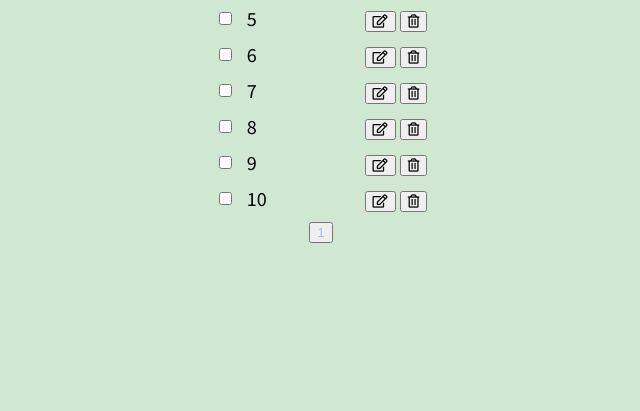
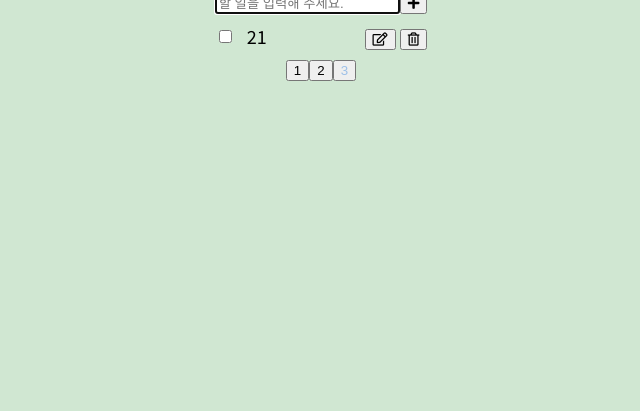
Before and after one commit to luckfeat/JavaScript-To-Do-List, a website built with Parcel: page index.html in a window 1280 px wide. Shown: the part 389-800 px from the top of the page, without its empty margins (319-959 px from the left). Built offline with nearby package versions, Linux system fonts and the light colour scheme; data requests are answered from the project's data file.

Commit message:
feat: Add multiple pagination features at index.js

```diff
--- a/db.json
+++ b/db.json
@@ -49,6 +49,61 @@
       "content": "10",
       "completed": false,
       "id": 10
+    },
+    {
+      "content": "11",
+      "completed": false,
+      "id": 11
+    },
+    {
+      "content": "12",
+      "completed": false,
+      "id": 12
+    },
+    {
+      "content": "13",
+      "completed": false,
+      "id": 13
+    },
+    {
+      "content": "14",
+      "completed": false,
+      "id": 14
+    },
+    {
+      "content": "15",
+      "completed": false,
+      "id": 15
+    },
+    {
+      "content": "16",
+      "completed": false,
+      "id": 16
+    },
+    {
+      "content": "17",
+      "completed": false,
+      "id": 17
+    },
+    {
+      "content": "18",
+      "completed": false,
+      "id": 18
+    },
+    {
+      "content": "19",
+      "completed": false,
+      "id": 19
+    },
+    {
+      "content": "20",
+      "completed": false,
+      "id": 20
+    },
+    {
+      "content": "21",
+      "completed": false,
+      "id": 21
     }
   ]
 }
--- a/index.html
+++ b/index.html
@@ -16,7 +16,7 @@
     />
     <script src="https://cdn.jsdelivr.net/npm/handlebars@latest/dist/handlebars.js"></script>
     <script type="module" src="./src/index.js"></script>
-    <title>TODO</title>
+    <title>To Do</title>
   </head>
   <body>
     <div class="wrap">
--- a/src/index.js
+++ b/src/index.js
@@ -7,7 +7,8 @@ const form = get('.todo_form');
 const formInput = get('.todo_input');
 
 let currentPage = 1;
-let maxPage;
+let maxPage = 1;
+let paginationPage;
 
 function get(target) {
   return document.querySelector(target);
@@ -29,14 +30,33 @@ async function renderTodoList() {
   const todoLimit = 10;
   const totalPage = Math.ceil(todoLength / todoLimit);
 
+  // console.log(`totalPage:${totalPage}`);
+  // console.log(`paginationPage:${paginationPage}`);
+  // console.log(`currentPage:${currentPage}`);
+
+  maxPage = totalPage;
+  // console.log(`todoLength:${todoLength}`);
+
+  // console.log(`${todoLength} = ${totalPage} * ${todoLimit} - 9`);
+  // console.log(totalPage * todoLimit - 9 === todoLength);
+  if (totalPage * todoLimit - 9 === todoLength) {
+    paginationPage !== currentPage ? (currentPage = maxPage) : currentPage;
+  }
+  // console.log(`maxPage:${maxPage}`);
+  // console.log(`currentPage:${currentPage} & totalPage:${totalPage}`);
+
   function render() {
     todoTag.innerHTML = '';
+    // console.log(`currentPage:${currentPage}`);
     for (
       let i = currentPage * todoLimit - todoLimit;
       i < (currentPage === totalPage ? todoLength : currentPage * todoLimit);
       i++
     ) {
-      if (!todos[i]) {
+      if (!todos[i] && todos[i - 1]) {
+        currentPage = currentPage - 1;
+        render();
+      } else if (!todos[i]) {
         alert('일이 없네요...');
         break;
       } else {
@@ -55,10 +75,8 @@ async function renderPagination() {
     const todoLength = todos.length;
     const todoLimit = 10;
     const totalPage = Math.ceil(todoLength / todoLimit);
-    maxPage = totalPage;
 
-    console.log(maxPage);
-
+    maxPage = totalPage === 0 ? 1 : totalPage;
     pagination.innerHTML = '';
 
     for (let i = 0; i < totalPage; i++) {
@@ -69,6 +87,8 @@ async function renderPagination() {
       pagination.append(paginationButton);
       paginationButton.addEventListener('click', (e) => {
         currentPage = Number(e.target.innerText);
+        paginationPage = Number(e.target.innerText);
+        // console.log(`renderPagination -> currentPage:${currentPage}`);
         renderAll();
       });
     }
@@ -82,13 +102,8 @@ async function renderPagination() {
 }
 
 function renderAll() {
-  return Promise.resolve()
-    .then(() => {
-      renderTodoList();
-    })
-    .then(() => {
-      renderPagination();
-    });
+  renderTodoList();
+  renderPagination();
 }
 
 function listenFormEvent() {
@@ -116,7 +131,7 @@ function listenFormEvent() {
       })
       .then(() => {
         currentPage = maxPage;
-        console.log(currentPage);
+        console.log(`form -> maxPage:${maxPage}`);
         formInput.value = '';
         formInput.focus();
       })
```
